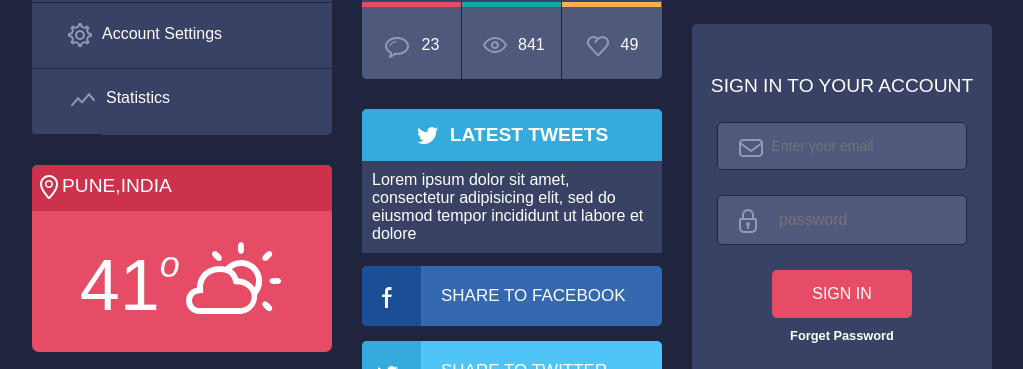
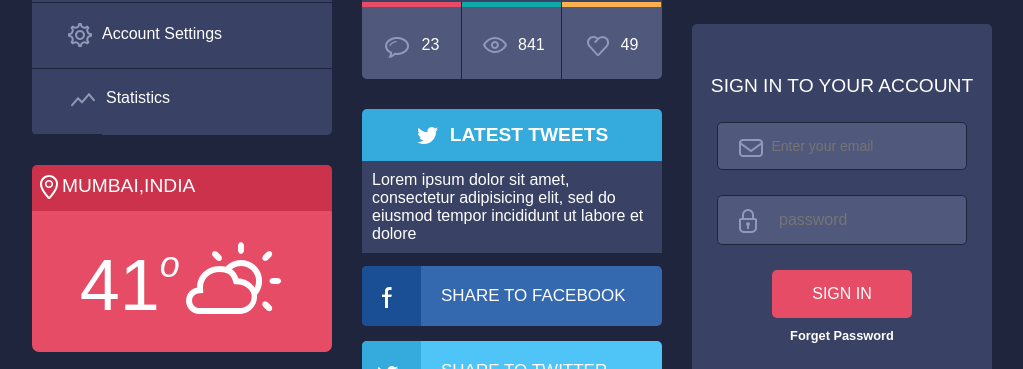
Before and after one commit to pankajkadam/pankajkadam.github.io, a Jekyll site: the page Templates/socila profile template/w3layouts.html, which Jekyll copies as it is, in a window 1280 px wide. Shown: the part 519-888 px from the top of the page, without its empty margins (128-1151 px from the left). Built offline with Jekyll 4.4.1, drawn with Linux system fonts in a browser that asks for light colours; Markdown is read by kramdown in place of the engine named in the settings.

Commit message:
template

```diff
--- a/Templates/socila profile template/w3layouts.html
+++ b/Templates/socila profile template/w3layouts.html
@@ -66,7 +66,7 @@
   				</div>
   			</div>
         <div class="weather">
-          <h3><span class="inlineBlock weatherupr sprites"> Pune,India</span></h3>
+          <h3><span class="inlineBlock weatherupr sprites"> Mumbai,India</span></h3>
           <div class="today_temp">
             <div class="inlineBlock deg">41<em>o</em></div>
             <div class="inlineBlock temp sprites"></div>
```
